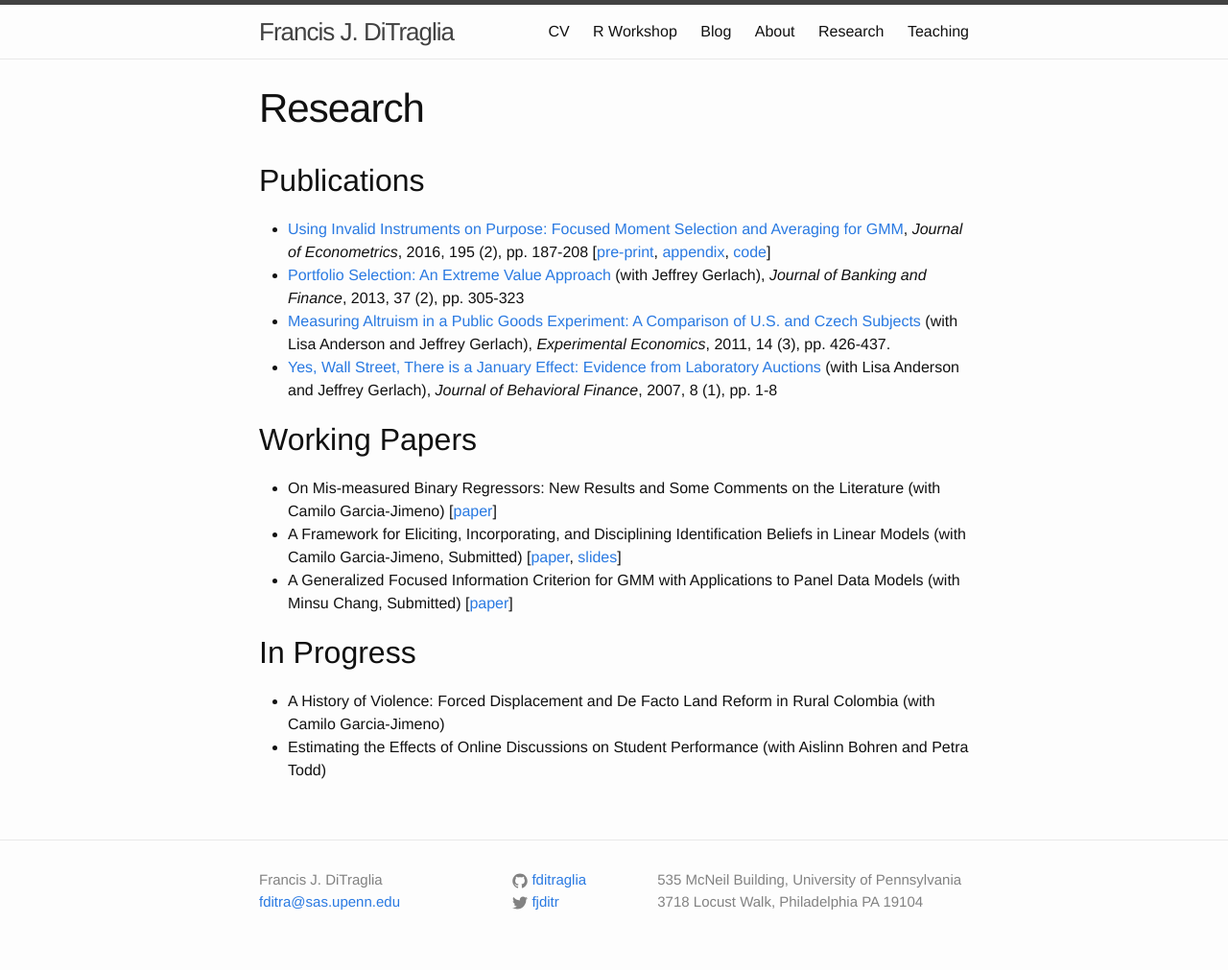
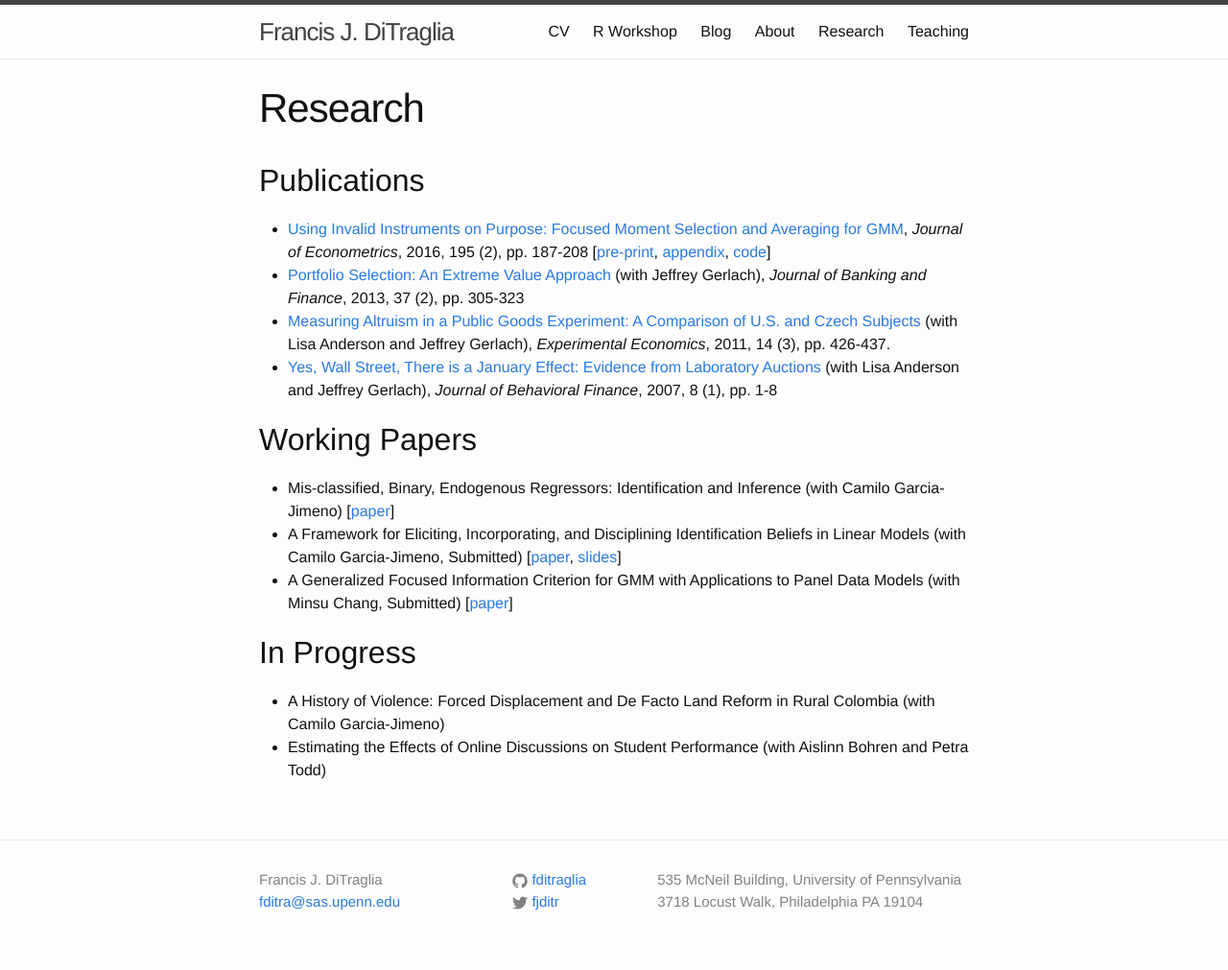
Before and after one commit to fditraglia/fditraglia.github.io, a Jekyll site: the page built from research.md, in a window 1280 px wide. Shown: the whole page at 96% size. Built offline with Jekyll 4.4.1, drawn with Linux system fonts in a browser that asks for light colours.

Commit message:
add updated paper

```diff
--- a/research.md
+++ b/research.md
@@ -12,7 +12,7 @@ permalink: /research/
 
 ## Working Papers
 
-- On Mis-measured Binary Regressors: New Results and Some Comments on the Literature (with Camilo Garcia-Jimeno) [[paper](http://ditraglia.com//pdf/DiTraglia_Garcia-Jimeno_2015b.pdf)]
+- Mis-classified, Binary, Endogenous Regressors: Identification and Inference (with Camilo Garcia-Jimeno) [[paper](http://ditraglia.com//pdf/DiTraglia_Garcia-Jimeno_2017b.pdf)]
 - A Framework for Eliciting, Incorporating, and Disciplining Identification Beliefs in Linear Models (with Camilo Garcia-Jimeno, Submitted) [[paper](http://ditraglia.com/pdf/DiTraglia_Garcia-Jimeno_2017.pdf), [slides](http://ditraglia.com/pdf/sick_instruments_slides.pdf)]
 - A Generalized Focused Information Criterion for GMM with Applications to Panel Data Models (with Minsu Chang, Submitted) [[paper](http://ditraglia.com/pdf/GFIC_paper.pdf)]
 
```
Also changed, not shown: 1 other file.
